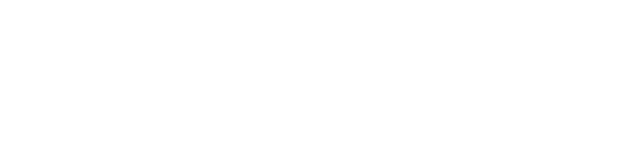
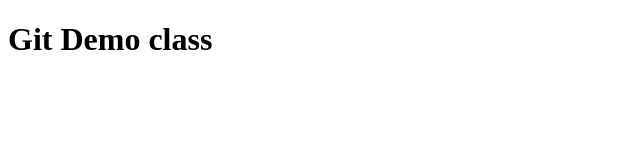
Before and after one commit to sariat0001/GIT-Demo, a plain HTML site: page index.html in a window 1280 px wide. Shown: the whole page, without its empty margins (0-640 px from the left). Drawn offline with Linux system fonts and the light colour scheme.

Commit message:
added h1 element

```diff
--- a/index.html
+++ b/index.html
@@ -7,6 +7,6 @@
     <title>Document</title>
 </head>
 <body>
-
+    <h1>Git Demo class</h1>
 </body>
 </html>
```
